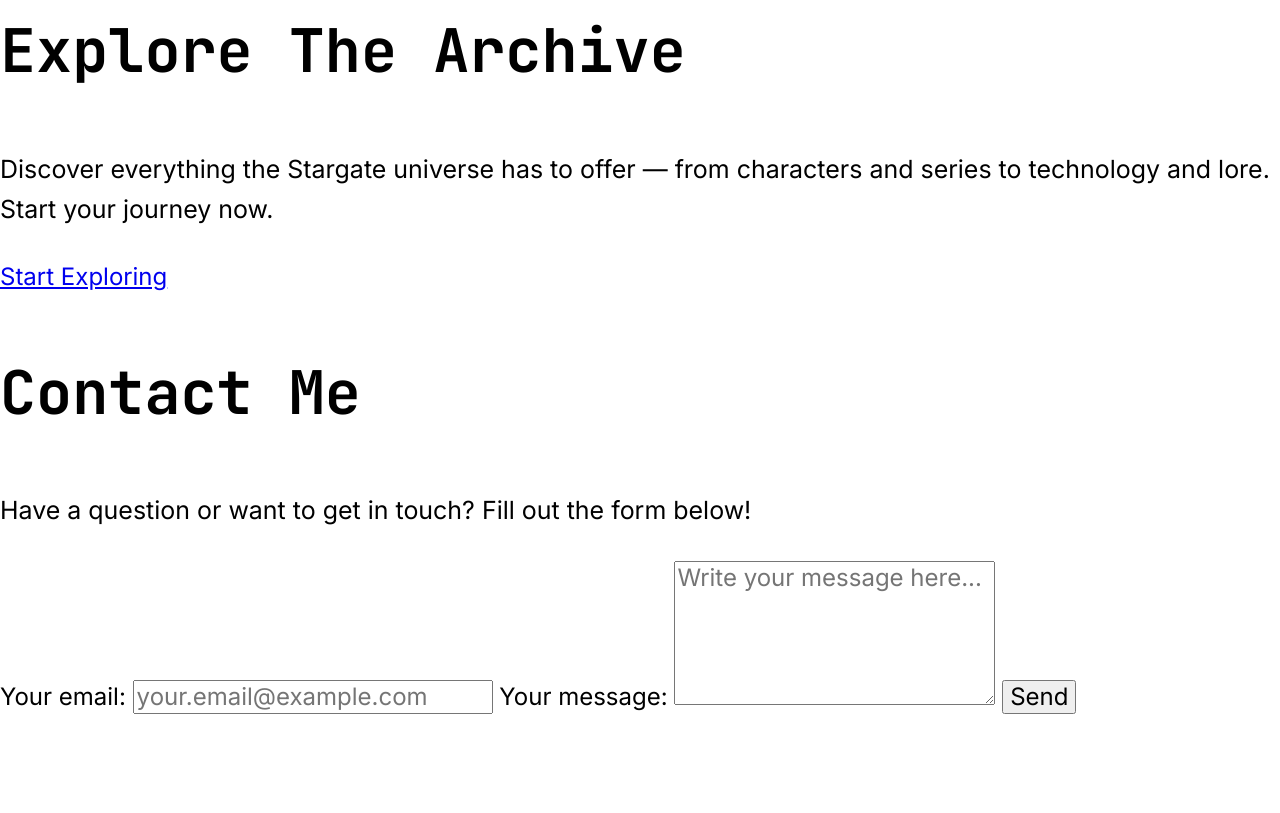
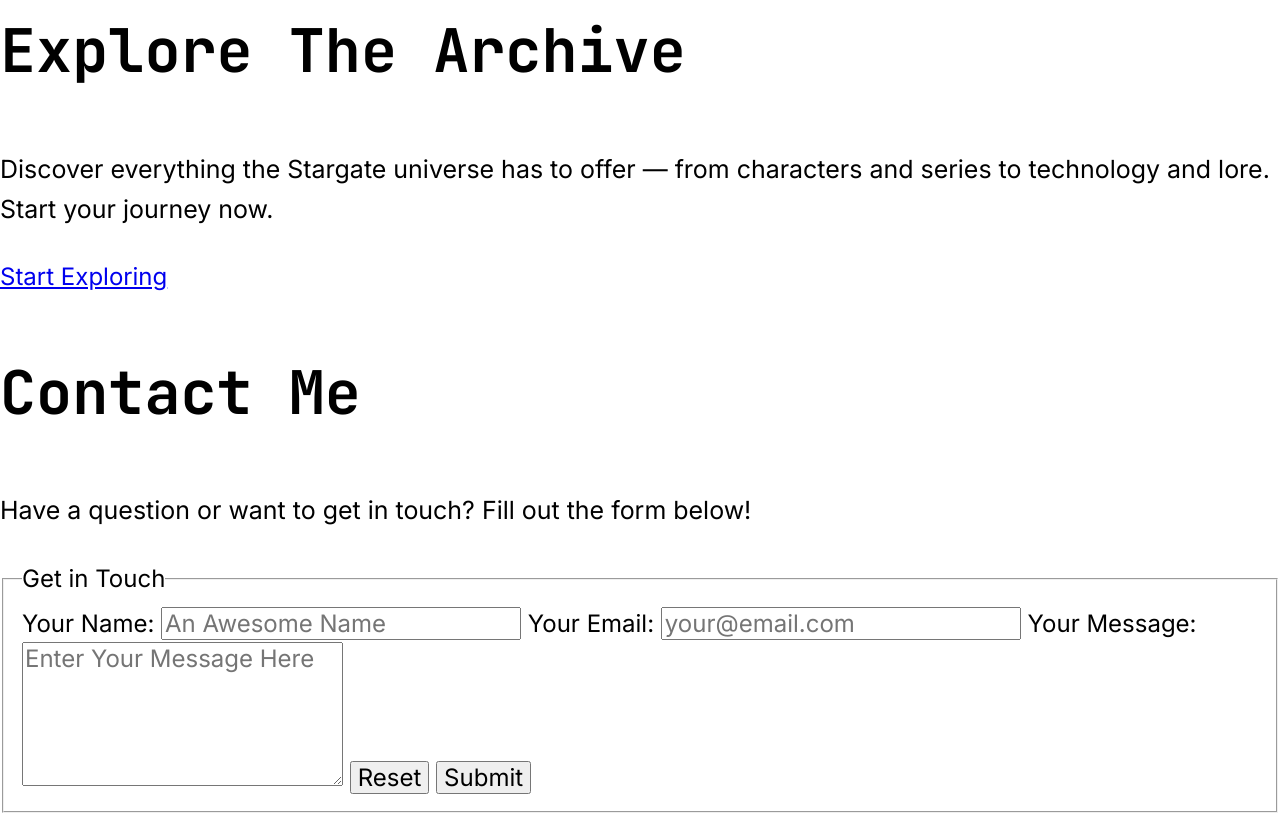
Before and after one commit to furkan0412/project-callisto, a website: page pages/about.html in a window 1280 px wide. Shown: the part 1029-1842 px from the top of the page. Before the commit the page ends 1744 px from the top, so only its background shows below. Drawn offline with Linux system fonts and the light colour scheme.

Commit message:
Recreate Contact Section

```diff
--- a/pages/about.html
+++ b/pages/about.html
@@ -110,22 +110,32 @@
       <section id="contact">
         <h2>Contact Me</h2>
         <p>Have a question or want to get in touch? Fill out the form below!</p>
-        <form action="https://formspree.io/f/mrbkwnol" method="POST" id="contact-form">
-          <label for="email">Your email:</label>
-          <input
-            type="email"
-            name="email"
-            id="email"
-            placeholder="your.email@example.com"
-            required
-            autocomplete="email"
-          />
+        <section>
+          <form action="https://formspree.io/f/mrbkwnol" method="POST">
+            <fieldset>
+              <legend>Get in Touch</legend>
 
-          <label for="message">Your message:</label>
-          <textarea name="message" id="message" rows="5" placeholder="Write your message here..." required></textarea>
+              <label for="name">Your Name:</label>
+              <input type="text" name="name" placeholder="An Awesome Name" id="name" required />
 
-          <button type="submit">Send</button>
-        </form>
+              <label for="email">Your Email:</label>
+              <input type="email" name="email" placeholder="your@email.com" id="email" required />
+
+              <label for="message">Your Message:</label>
+              <textarea
+                placeholder="Enter Your Message Here"
+                id="message"
+                name="message"
+                rows="5"
+                cols="20"
+                required
+              ></textarea>
+
+              <button type="reset">Reset</button>
+              <button type="submit">Submit</button>
+            </fieldset>
+          </form>
+        </section>
       </section>
     </main>
   </body>
```
